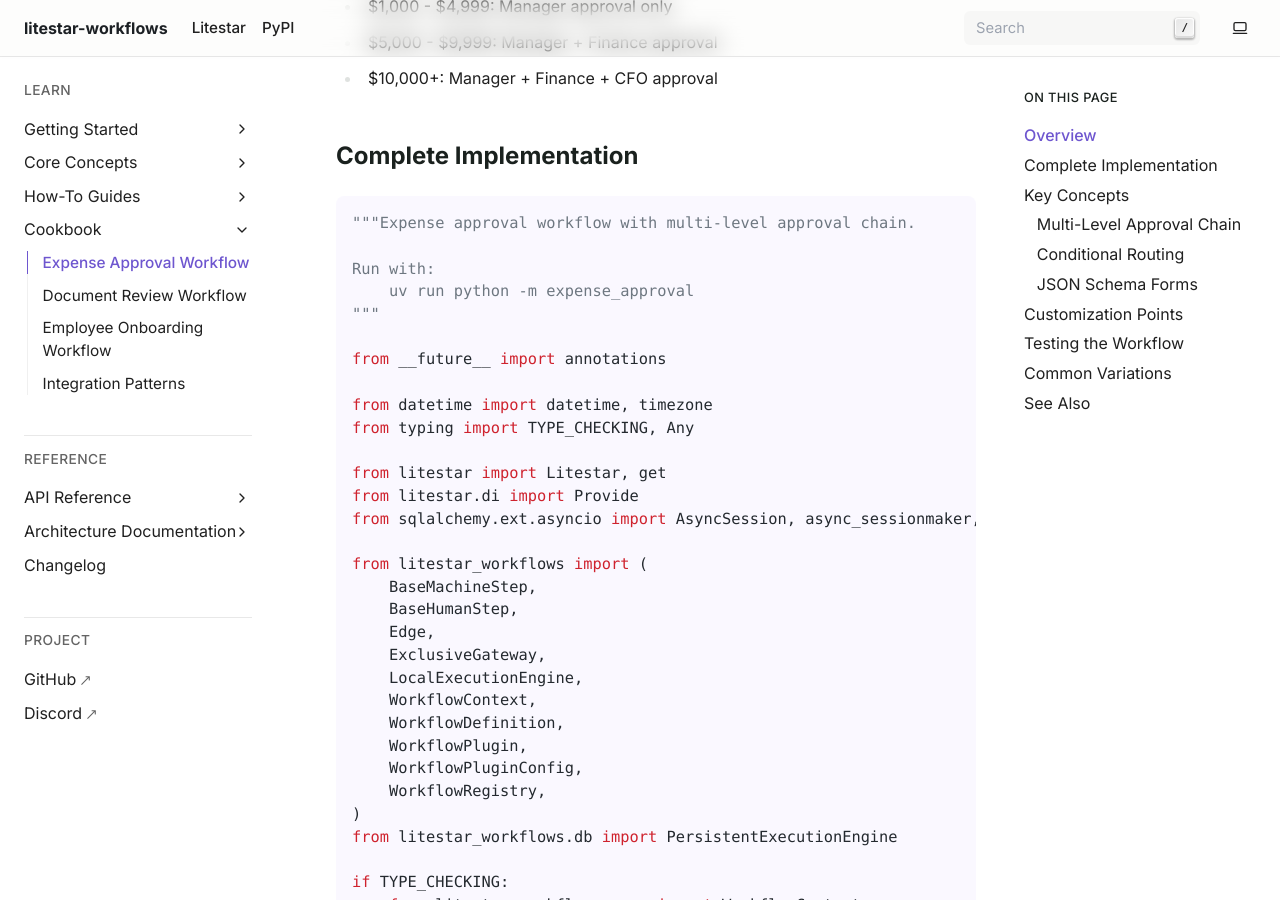
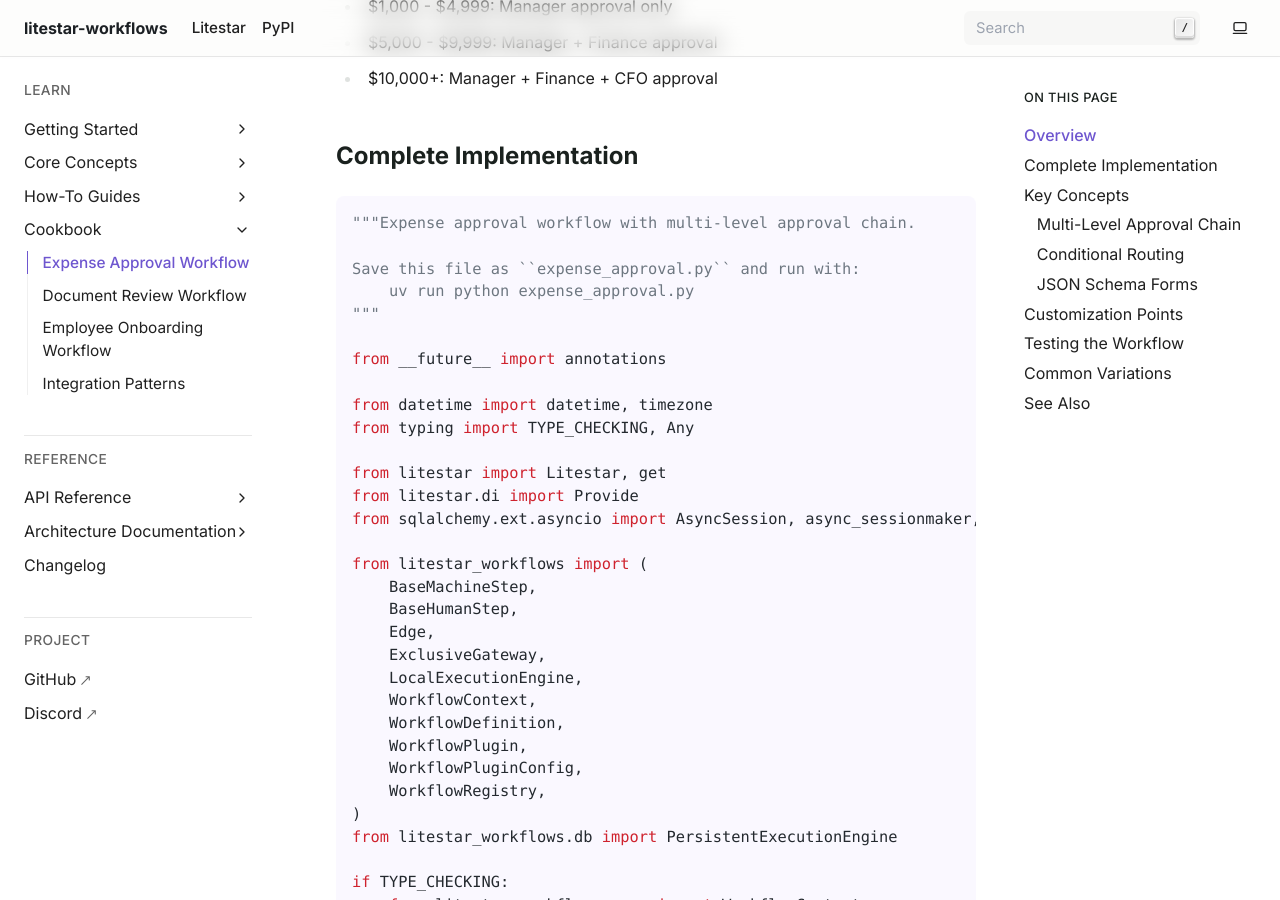
Before and after one commit to JacobCoffee/litestar-workflows, a Sphinx documentation site: the page built from docs/cookbook/expense-approval.rst, in a window 1280 px wide and 900 px high, scrolled down 991 px. Built offline with Sphinx 7.4.7, drawn with Linux system fonts in a browser that asks for light colours.

Commit message:
fix: address PR review comments
- Remove unused imports (PersistentExecutionEngine, BaseHumanStep)
- Rename misleading test names (success -> exercises_codepath)
- Fix cookbook run commands to use correct file-based execution

🤖 Generated with [Claude Code](https://claude.com/claude-code)

Co-Authored-By: Claude <noreply@anthropic.com>

```diff
--- a/docs/cookbook/document-review.rst
+++ b/docs/cookbook/document-review.rst
@@ -45,8 +45,8 @@ Complete Implementation
 
    """Document review workflow with parallel reviewers and revision cycles.
 
-   Run with:
-       uv run python -m document_review
+   Save this file as ``document_review.py`` and run with:
+       uv run python document_review.py
    """
 
    from __future__ import annotations
--- a/docs/cookbook/expense-approval.rst
+++ b/docs/cookbook/expense-approval.rst
@@ -46,8 +46,8 @@ Complete Implementation
 
    """Expense approval workflow with multi-level approval chain.
 
-   Run with:
-       uv run python -m expense_approval
+   Save this file as ``expense_approval.py`` and run with:
+       uv run python expense_approval.py
    """
 
    from __future__ import annotations
--- a/docs/cookbook/onboarding.rst
+++ b/docs/cookbook/onboarding.rst
@@ -54,8 +54,8 @@ Complete Implementation
 
    """Employee onboarding workflow with parallel tasks and deadline tracking.
 
-   Run with:
-       uv run python -m employee_onboarding
+   Save this file as ``employee_onboarding.py`` and run with:
+       uv run python employee_onboarding.py
    """
 
    from __future__ import annotations
```
Also changed, not shown: 1 other file.
